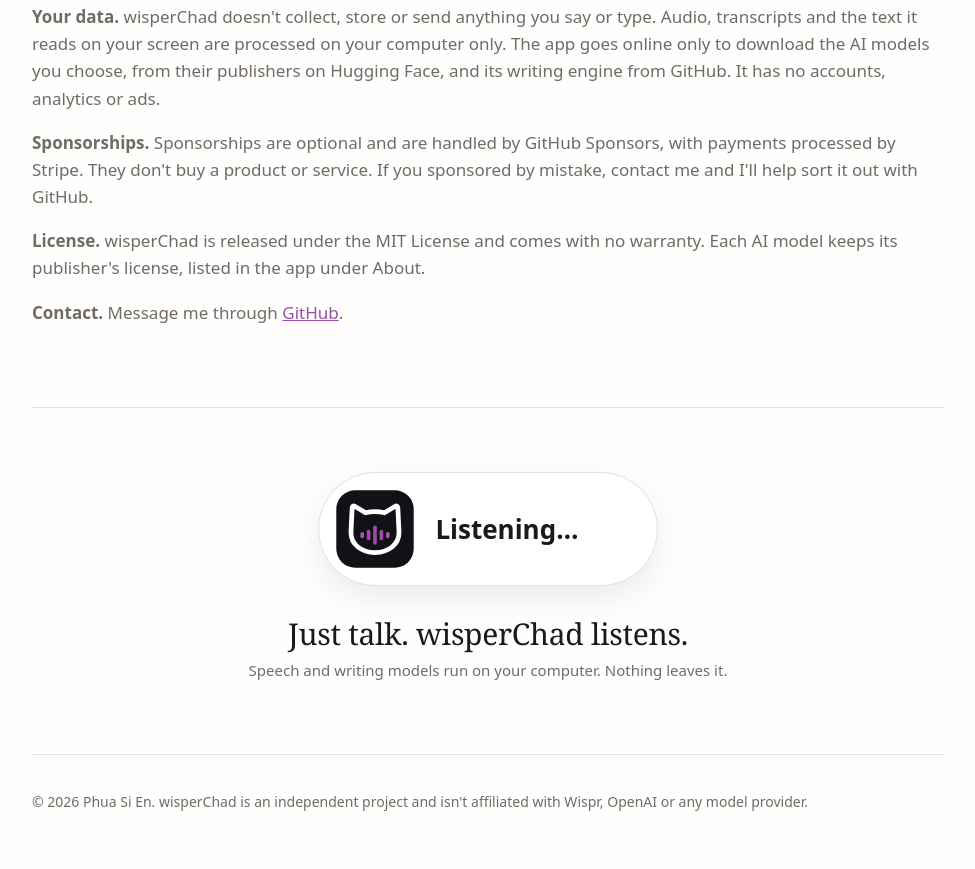
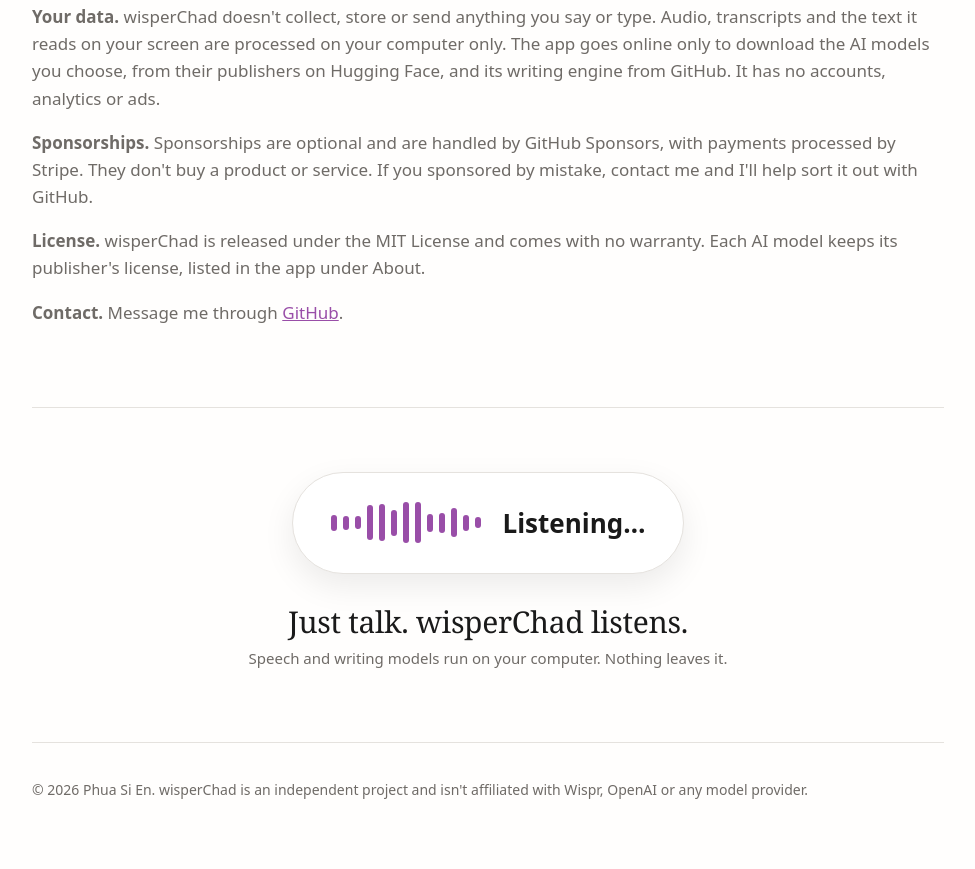
Before and after one commit to currymunchy/wisperchad-app, a plain HTML site: page index.html in a window 1280 px wide. Shown: the part 3640-4509 px from the top of the page, without its empty margins (152-1127 px from the left). Drawn offline with Linux system fonts and the light colour scheme.

Commit message:
Show the listening bar with moving waves instead of the logo

```diff
--- a/index.html
+++ b/index.html
@@ -52,14 +52,13 @@
     code { font: 13px/1.5 ui-monospace, Consolas, monospace; background: var(--soft); padding: 2px 6px; border-radius: 6px; overflow-wrap: anywhere; }
     footer { padding: 36px 0 56px; border-top: 1px solid var(--border); color: var(--muted); font-size: 14px; }
 
-    /* The listening bar from the app, with the logo listening: its waves talk in purple, then settle
-       to white when it's done, over and over. */
+    /* The app's listening bar, as it looks while you talk: purple waves moving with your voice. */
     .band { text-align: center; padding: 64px 0 72px; border-top: 1px solid var(--border); }
-    .listen-pill { display: inline-flex; align-items: center; gap: 18px; padding: 14px 34px 14px 14px; border-radius: 999px;
+    .listen-pill { display: inline-flex; align-items: center; gap: 22px; padding: 22px 38px; border-radius: 999px;
       background: var(--window); color: var(--text); border: 1px solid var(--border); box-shadow: 0 12px 32px rgba(0, 0, 0, 0.08);
       font: 600 26px var(--sans); }
-    .listen-logo { width: 84px; height: 84px; flex: none; }
-    #listen-text { min-width: 7.2em; text-align: left; }
+    .listen-bars { display: flex; align-items: center; gap: 6px; height: 56px; }
+    .listen-bars span { width: 6px; height: 8px; border-radius: 6px; background: var(--accent); }
     .band p { font: 400 30px/1.2 var(--serif); margin: 30px 0 0; letter-spacing: -0.01em; }
     .band .small { margin-top: 6px; font-size: 15px; }
 
@@ -95,7 +94,7 @@
     @media (max-width: 600px) {
       h1 { font-size: 46px; } h2 { font-size: 32px; } nav { display: none; }
       .hero { padding-top: 28px; } .hero img { width: 120px; height: 120px; }
-      .listen-pill { gap: 12px; padding: 10px 24px 10px 10px; font-size: 20px; } .listen-logo { width: 60px; height: 60px; }
+      .listen-pill { gap: 14px; padding: 16px 26px; font-size: 20px; } .listen-bars { gap: 4px; height: 40px; } .listen-bars span { width: 5px; }
       .band p { font-size: 24px; }
     }
   </style>
@@ -230,17 +229,7 @@
 
     <div class="band" id="band">
       <div class="listen-pill" aria-hidden="true">
-        <svg class="listen-logo" viewBox="0 0 1024 1024">
-          <rect x="40" y="40" width="944" height="944" rx="232" fill="#111116" />
-          <path d="M306 300 L416 366 C478 352 546 352 608 366 L718 300 C732 292 744 300 744 316 L756 560 C760 690 646 770 512 770 C378 770 264 690 268 560 L280 316 C280 300 292 292 306 300 Z" fill="none" stroke="#ffffff" stroke-width="48.33" stroke-linejoin="round" transform="translate(512 512) scale(1.2) translate(-512 -531)" />
-          <g id="logo-waves" fill="#ffffff">
-            <rect x="334" y="546" width="44" height="80" rx="22" />
-            <rect x="412" y="498" width="44" height="176" rx="22" />
-            <rect x="490" y="461" width="44" height="250" rx="22" />
-            <rect x="568" y="498" width="44" height="176" rx="22" />
-            <rect x="646" y="546" width="44" height="80" rx="22" />
-          </g>
-        </svg>
+        <div class="listen-bars" id="listen-bars"></div>
         <span id="listen-text">Listening…</span>
       </div>
       <p>Just talk. wisperChad listens.</p>
@@ -262,29 +251,21 @@
       document.querySelector("#get-windows").classList.remove("primary");
     }
 
-    // The listening logo: the same motion as the animated logo. White and still, then purple and
-    // talking for about two seconds, then it settles back to white with "Done", every four seconds.
+    // The listening bar: purple waves that rise and fall like someone talking.
     const band = document.querySelector("#band");
-    const logoWaves = [...document.querySelectorAll("#logo-waves rect")];
-    const label = document.querySelector("#listen-text");
-    const HEIGHTS = [80, 176, 250, 176, 80], SWING = [0.8, 0.5, 0.38, 0.5, 0.8], TALLEST = [150, 270, 340, 270, 150];
-    const level = (t) => smooth((t - 0.5) / 0.45) * (1 - smooth((t - 2.85) / 0.6));
+    const holder = document.querySelector("#listen-bars");
+    const waveBars = Array.from({ length: 13 }, () => holder.appendChild(document.createElement("span")));
     let visible = false;
     function drawBand(now) {
-      const t = calm ? 1.5 : (now / 1000) % 4;
-      const turn = 2 * Math.PI;
-      logoWaves.forEach((bar, i) => {
-        const away = Math.abs(i - 2);
-        const amount = calm ? 1 : level(t - away * 0.06);
-        const wave = 0.55 * Math.sin(turn * (1.9 * t - 0.22 * away)) + 0.3 * Math.sin(turn * (3.1 * t - 0.37 * away) + 1.1)
-          + 0.15 * Math.sin(turn * (5.3 * t - 0.5 * away) + 2.3);
-        const height = Math.min(TALLEST[i], Math.max(44, HEIGHTS[i] * (1 + (calm ? 0 : amount) * SWING[i] * wave)));
-        bar.setAttribute("height", height.toFixed(1));
-        bar.setAttribute("y", (586 - height / 2).toFixed(1));
-        const mix = (from, to) => Math.round(from + (to - from) * amount);
-        bar.setAttribute("fill", `rgb(${mix(255, 153)}, ${mix(255, 78)}, ${mix(255, 168)})`);
+      const t = now / 1000;
+      const tallest = holder.clientHeight;
+      const syllables = 0.55 + 0.45 * Math.abs(Math.sin(t * 2.3) * Math.sin(t * 1.3 + 0.7));
+      waveBars.forEach((bar, i) => {
+        const away = Math.abs(i - 6) / 6;
+        const shape = 1 - 0.6 * away * away;
+        const voice = calm ? 0.6 : 0.55 + 0.3 * Math.sin(t * 9.1 + i * 1.9) + 0.15 * Math.sin(t * 13.7 - i * 0.8);
+        bar.style.height = `${Math.round(Math.max(6, tallest * shape * (0.2 + 0.8 * syllables * voice)))}px`;
       });
-      label.textContent = t > 3.2 ? "Done ✓" : "Listening…";
       if (visible && !calm) requestAnimationFrame(drawBand);
     }
     new IntersectionObserver(([entry]) => {
```
